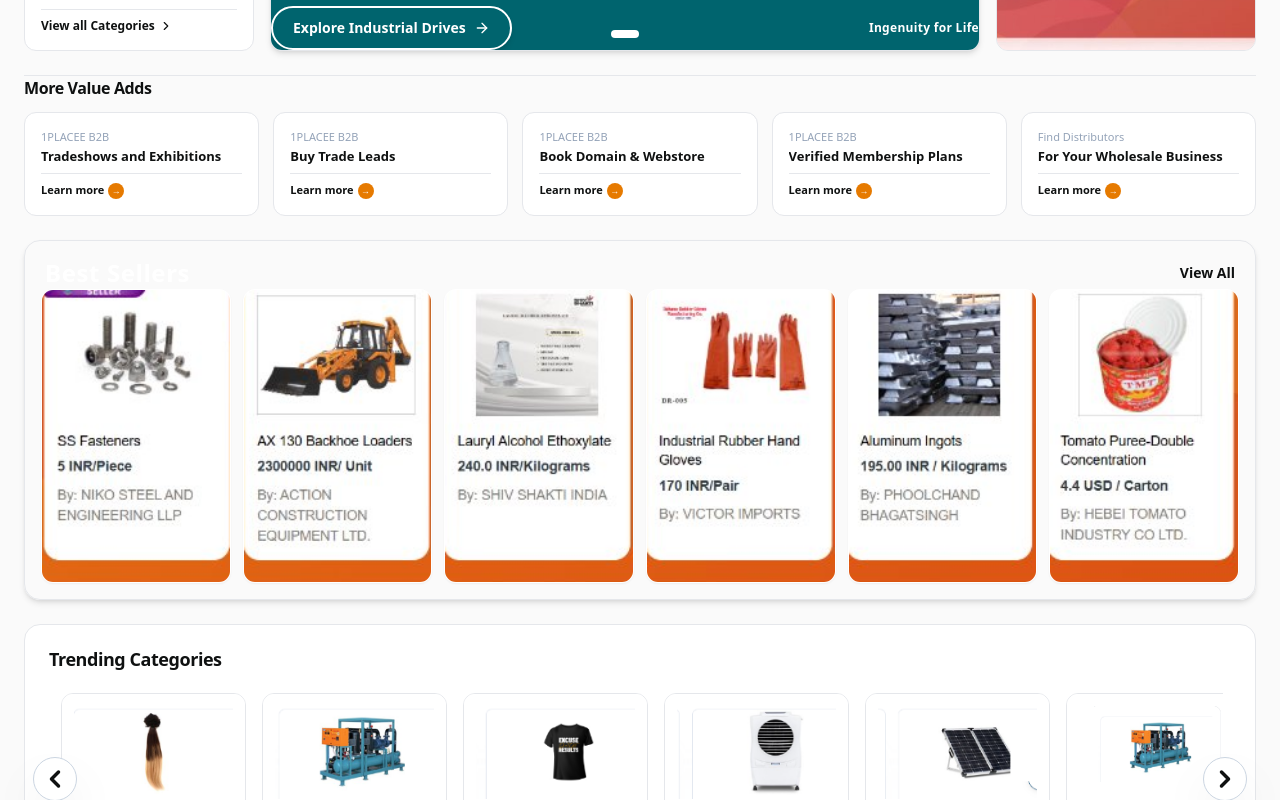
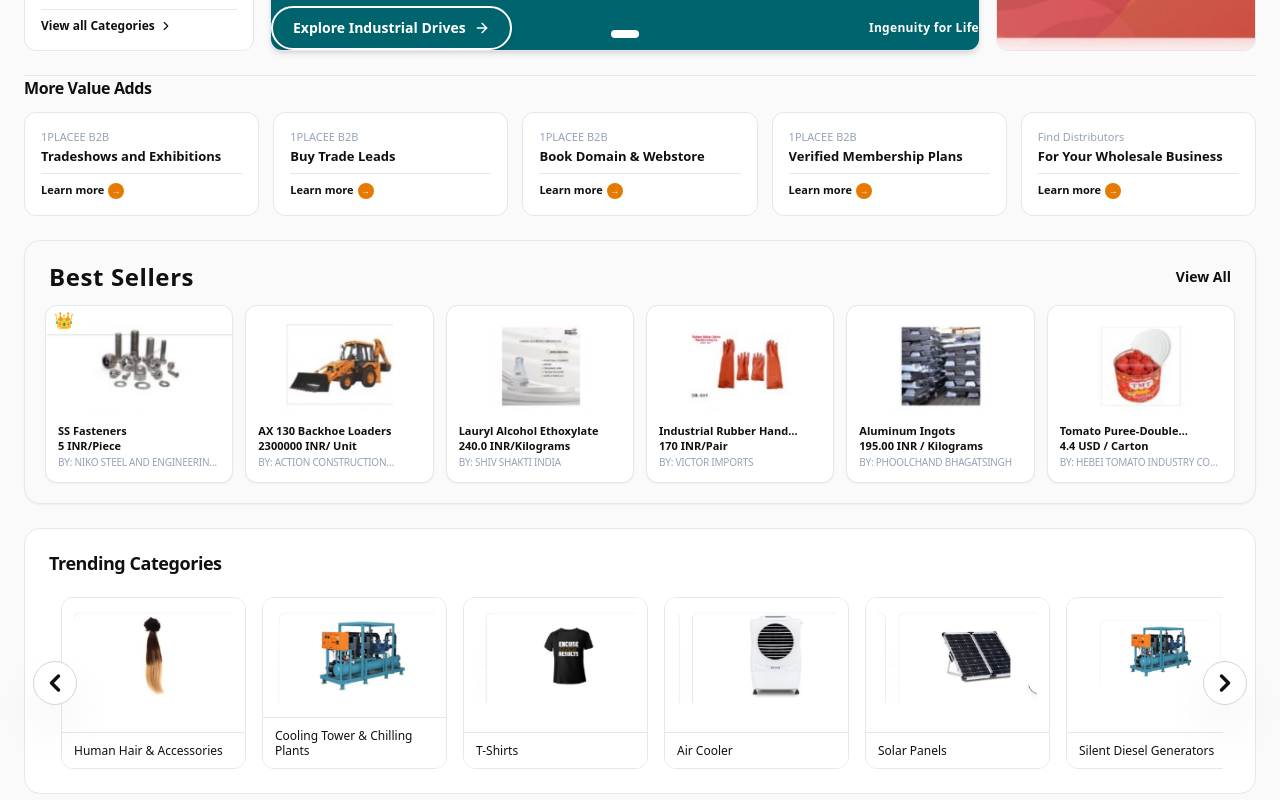
Before and after one commit to BTC-2025/1PLACEE-BUS-FE, a Next.js app: page /b2b in a window 1280 px wide. Shown: the part 581-1381 px from the top of the page. Built offline with nearby package versions, Linux system fonts and the light colour scheme.

Commit message:
feat(bestsellers): apply soft ice-blue background #E9F4FF with navy title and 6 single-row cards

```diff
--- a/src/components/B2BBestSellersRow.tsx
+++ b/src/components/B2BBestSellersRow.tsx
@@ -8,39 +8,69 @@ export const B2BBestSellersRow: React.FC = () => {
   return (
     <section className="w-full mt-6 select-none">
       {/*
-        Native Orange Container matching the exact aesthetic of the user image.
-        Houses 6 exact image-based cards in a strict single horizontal row (grid-cols-6),
-        with smooth hover elevation, rounded cards, and individual links.
+        Container with user's chosen soft ice-blue background (#E9F4FF),
+        deep navy brand heading (#003366), rounded corners, subtle border,
+        and 6 white cards in a strict horizontal row.
       */}
-      <div className="w-full rounded-2xl bg-gradient-to-r from-[#e85d04] via-[#f06806] to-[#e85d04] p-3 sm:p-4 md:p-5 shadow-md border border-orange-500/20">
-        {/* Title */}
-        <div className="flex items-center justify-between mb-2.5 sm:mb-3.5 px-1">
-          <h2 className="text-xl sm:text-2xl font-bold text-white tracking-wide">
+      <div className="w-full rounded-2xl bg-[#E9F4FF] p-4 sm:p-5 shadow-sm border border-sky-100">
+        {/* Title & View All */}
+        <div className="flex items-center justify-between mb-3 px-1">
+          <h2 className="text-xl sm:text-2xl font-bold text-[#003366] tracking-wide">
             Best Sellers
           </h2>
           <Link
             href="/products?collection=bestsellers"
-            className="text-xs sm:text-sm font-semibold text-white/90 hover:text-white underline-offset-2 hover:underline transition-colors"
+            className="text-xs sm:text-sm font-semibold text-[#003366]/80 hover:text-[#003366] underline-offset-2 hover:underline transition-colors"
           >
             View All
           </Link>
         </div>
 
-        {/* 6 Cards - Strict Single Horizontal Row */}
-        <div className="grid grid-cols-6 gap-2 sm:gap-3 md:gap-3.5 w-full items-stretch">
+        {/* 6 Native Cards Grid - Strict Single Horizontal Row */}
+        <div className="grid grid-cols-6 gap-2.5 sm:gap-3 w-full">
           {B2B_BEST_SELLERS.map((item) => (
             <Link
               key={item.id}
               href={item.href}
-              className="group block rounded-xl sm:rounded-2xl overflow-hidden bg-white shadow-sm hover:shadow-xl transition-all duration-300 hover:-translate-y-0.5 border border-transparent hover:border-white/80"
-              title={`${item.title} - ${item.price}`}
+              className="group flex flex-col justify-between bg-white rounded-xl p-2.5 sm:p-3 shadow-sm hover:shadow-md transition-all duration-200 border border-slate-100 hover:border-sky-300 overflow-hidden relative cursor-pointer min-h-[200px]"
             >
-              <img
-                src={item.cardImage}
-                alt={item.title}
-                className="w-full h-auto object-contain block group-hover:scale-[1.02] transition-transform duration-300"
-                loading="lazy"
-              />
+              {/* Optional Platinum Badge */}
+              {item.badge && (
+                <div className="absolute top-0 left-0 z-10">
+                  <div className="bg-gradient-to-r from-purple-800 to-indigo-700 text-white text-[8px] sm:text-[9px] font-bold px-1.5 sm:px-2 py-0.5 rounded-br-md shadow flex items-center gap-0.5 sm:gap-1">
+                    <span>👑</span>
+                    <span className="uppercase tracking-wider truncate">{item.badge.text}</span>
+                  </div>
+                </div>
+              )}
+
+              {/* Product Image Area */}
+              <div className="w-full h-24 sm:h-28 flex items-center justify-center p-1 relative overflow-hidden mt-0.5">
+                <img
+                  src={item.image}
+                  alt={item.title}
+                  className="max-h-full max-w-full object-contain group-hover:scale-105 transition-transform duration-300"
+                  loading="lazy"
+                />
+              </div>
+
+              {/* Real Native Text Content */}
+              <div className="mt-1.5 flex flex-col justify-end flex-grow pt-0.5">
+                {/* Title */}
+                <h3 className="text-[11px] sm:text-[12.5px] font-semibold text-slate-800 line-clamp-1 group-hover:text-blue-700 transition-colors leading-tight">
+                  {item.title}
+                </h3>
+
+                {/* Price */}
+                <p className="text-[11px] sm:text-[12.5px] font-bold text-slate-950 mt-0.5 leading-none">
+                  {item.price}
+                </p>
+
+                {/* Supplier */}
+                <p className="text-[9px] sm:text-[10px] text-slate-400 font-medium line-clamp-1 mt-1 uppercase tracking-tight">
+                  {item.supplier}
+                </p>
+              </div>
             </Link>
           ))}
         </div>
--- a/src/data/b2bBestSellersData.ts
+++ b/src/data/b2bBestSellersData.ts
@@ -1,24 +1,32 @@
 export interface B2BBestSellerItem {
   id: string;
-  cardImage: string;
+  image: string;
   title: string;
   price: string;
   supplier: string;
+  badge?: {
+    image: string;
+    text: string;
+  };
   href: string;
 }
 
 export const B2B_BEST_SELLERS: B2BBestSellerItem[] = [
   {
     id: "ss-fasteners",
-    cardImage: "/products/bestsellers/card-exact-1.png",
+    image: "/products/bestsellers/item-fasteners.png",
     title: "SS Fasteners",
     price: "5 INR/Piece",
     supplier: "By: NIKO STEEL AND ENGINEERING LLP",
+    badge: {
+      image: "/products/bestsellers/badge-platinum.png",
+      text: "Platinum SELLER",
+    },
     href: "/products?item=ss-fasteners",
   },
   {
     id: "backhoe-loaders",
-    cardImage: "/products/bestsellers/card-exact-2.png",
+    image: "/products/bestsellers/item-backhoe.png",
     title: "AX 130 Backhoe Loaders",
     price: "2300000 INR/ Unit",
     supplier: "By: ACTION CONSTRUCTION EQUIPMENT LTD.",
@@ -26,7 +34,7 @@ export const B2B_BEST_SELLERS: B2BBestSellerItem[] = [
   },
   {
     id: "lauryl-alcohol",
-    cardImage: "/products/bestsellers/card-exact-3.png",
+    image: "/products/bestsellers/item-lauryl.png",
     title: "Lauryl Alcohol Ethoxylate",
     price: "240.0 INR/Kilograms",
     supplier: "By: SHIV SHAKTI INDIA",
@@ -34,7 +42,7 @@ export const B2B_BEST_SELLERS: B2BBestSellerItem[] = [
   },
   {
     id: "rubber-gloves",
-    cardImage: "/products/bestsellers/card-exact-4.png",
+    image: "/products/bestsellers/item-gloves.png",
     title: "Industrial Rubber Hand Gloves",
     price: "170 INR/Pair",
     supplier: "By: VICTOR IMPORTS",
@@ -42,7 +50,7 @@ export const B2B_BEST_SELLERS: B2BBestSellerItem[] = [
   },
   {
     id: "aluminum-ingots",
-    cardImage: "/products/bestsellers/card-exact-5.png",
+    image: "/products/bestsellers/item-aluminum.png",
     title: "Aluminum Ingots",
     price: "195.00 INR / Kilograms",
     supplier: "By: PHOOLCHAND BHAGATSINGH",
@@ -50,7 +58,7 @@ export const B2B_BEST_SELLERS: B2BBestSellerItem[] = [
   },
   {
     id: "tomato-puree",
-    cardImage: "/products/bestsellers/card-exact-6.png",
+    image: "/products/bestsellers/item-tomato.png",
     title: "Tomato Puree-Double Concentration",
     price: "4.4 USD / Carton",
     supplier: "By: HEBEI TOMATO INDUSTRY CO LTD.",
```
